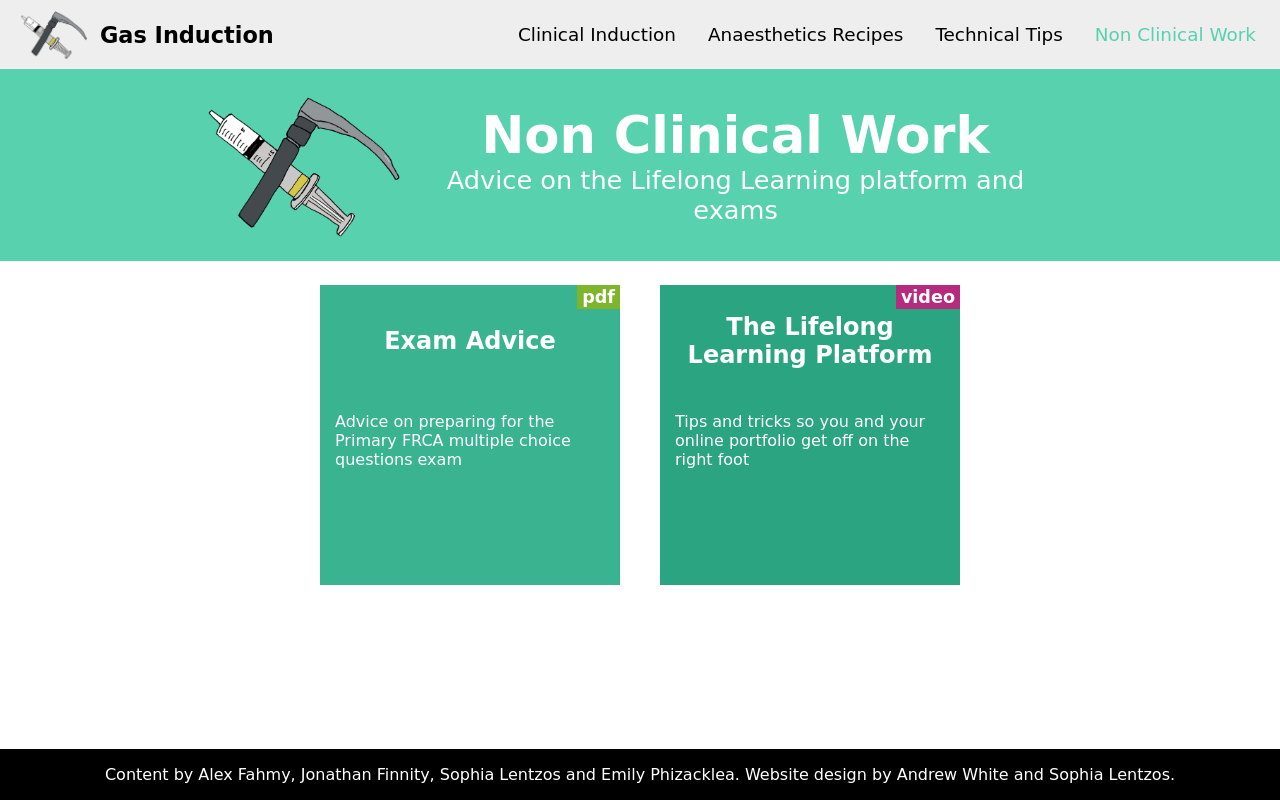
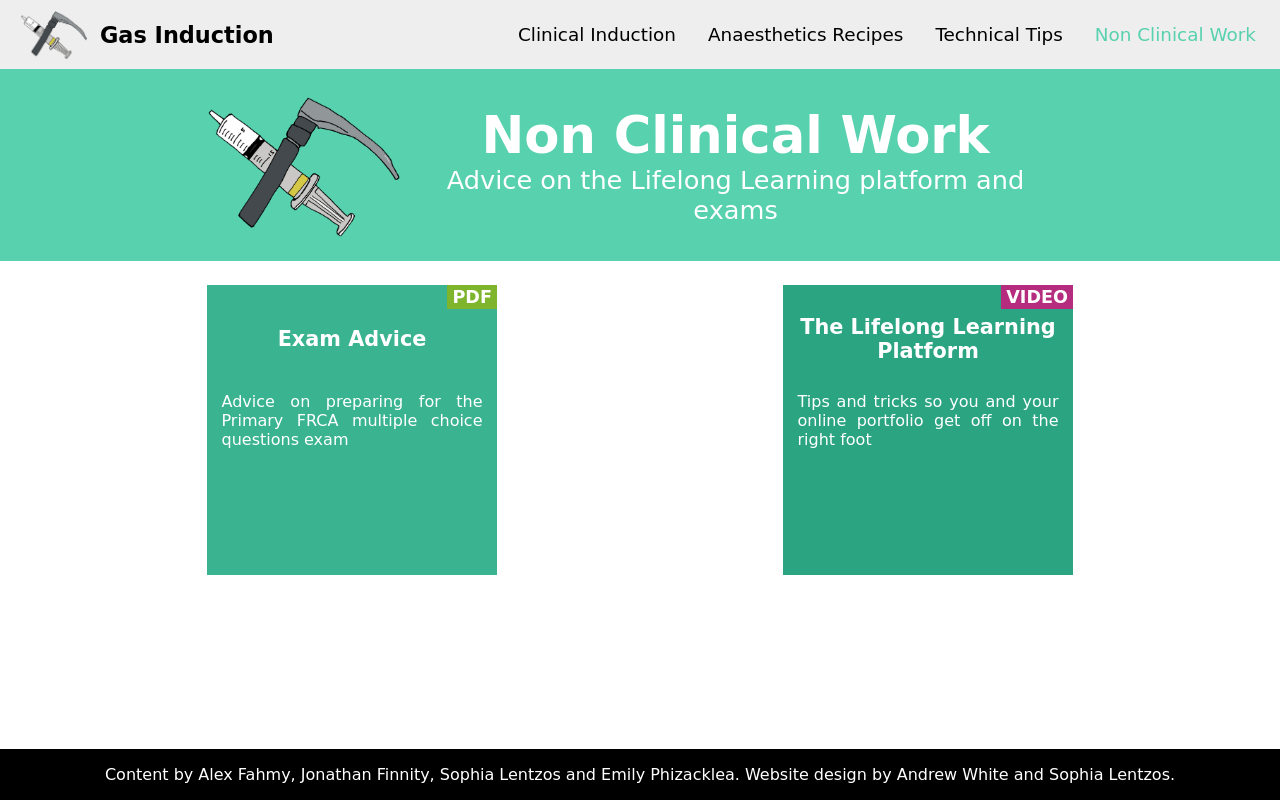
Before and after one commit to arlw87/gas-induction-website, a Next.js app: page /non-clincal in a window 1280 px wide. Built offline with nearby package versions, Linux system fonts and the light colour scheme; a web font is replaced by a local one.

Commit message:
Style: section content card

```diff
--- a/components/UI/ContentCard.js
+++ b/components/UI/ContentCard.js
@@ -17,13 +17,15 @@ const ContentCard = (props) => {
     <Link href={props.link}>
       <div className={classes.cardContainer} style={cardColor}>
         <h5 style={typeStyle} className={classes.type}>
-          {props.type}
+          {props.type.toUpperCase()}
         </h5>
-        <div className={classes.titleContainer}>
-          <h1>{props.title}</h1>
-        </div>
-        <div className={classes.summaryContainer}>
-          <p>{props.summary}</p>
+        <div className={classes.contentContainer}>
+          <div className={classes.titleContainer}>
+            <h1>{props.title}</h1>
+          </div>
+          <div className={classes.summaryContainer}>
+            <p>{props.summary}</p>
+          </div>
         </div>
       </div>
     </Link>
--- a/components/UI/ContentCard.module.css
+++ b/components/UI/ContentCard.module.css
@@ -1,32 +1,33 @@
 .cardContainer {
-  width: 300px;
-  height: 300px;
-  display: flex;
-  flex-direction: column;
+  width: 290px;
+  height: 290px;
   background-color: cornflowerblue;
-  align-items: center;
   color: white;
   cursor: pointer;
   position: relative;
-  margin: 0 20px 2vh 20px;
+  margin: 0 auto 2vh auto;
 }
 
 .titleContainer {
-  width: 90%;
   display: flex;
-  text-align: center;
+  flex-direction: column;
+  justify-content: center;
   height: 37%;
-  align-items: center;
 }
 
 .titleContainer h1 {
-  width: 100%;
-  font-size: 1.5rem;
+  font-size: 1.3rem;
+  text-align: center;
 }
 
 .summaryContainer {
-  width: 90%;
   font-size: 1rem;
+  height: 63%;
+  text-align: justify;
+}
+
+.summaryContainer p {
+  margin: 0;
 }
 
 .type {
@@ -38,3 +39,9 @@
   margin: 0;
   padding: 2px 5px;
 }
+
+.contentContainer {
+  width: 90%;
+  margin: 0 auto;
+  height: 290px;
+}
```
